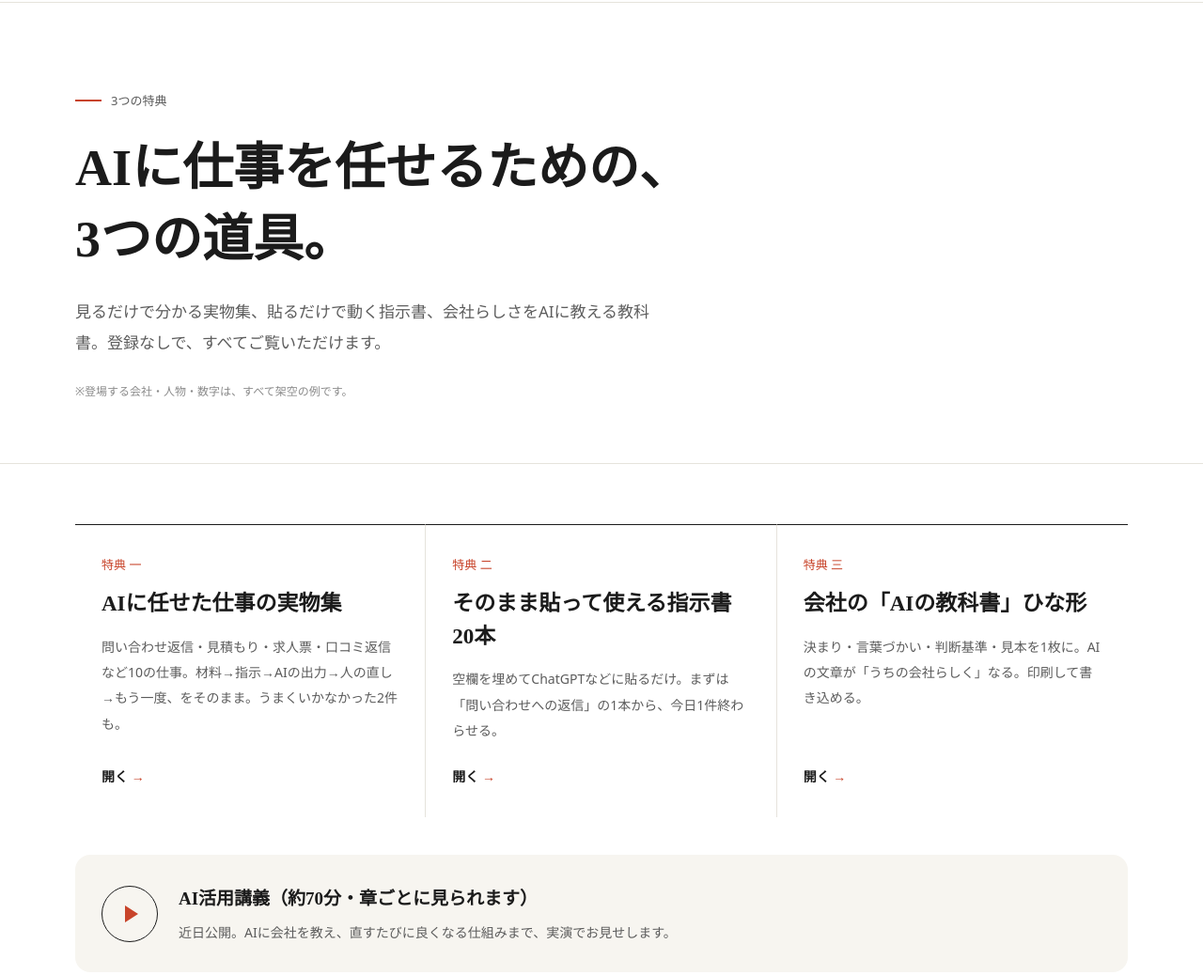
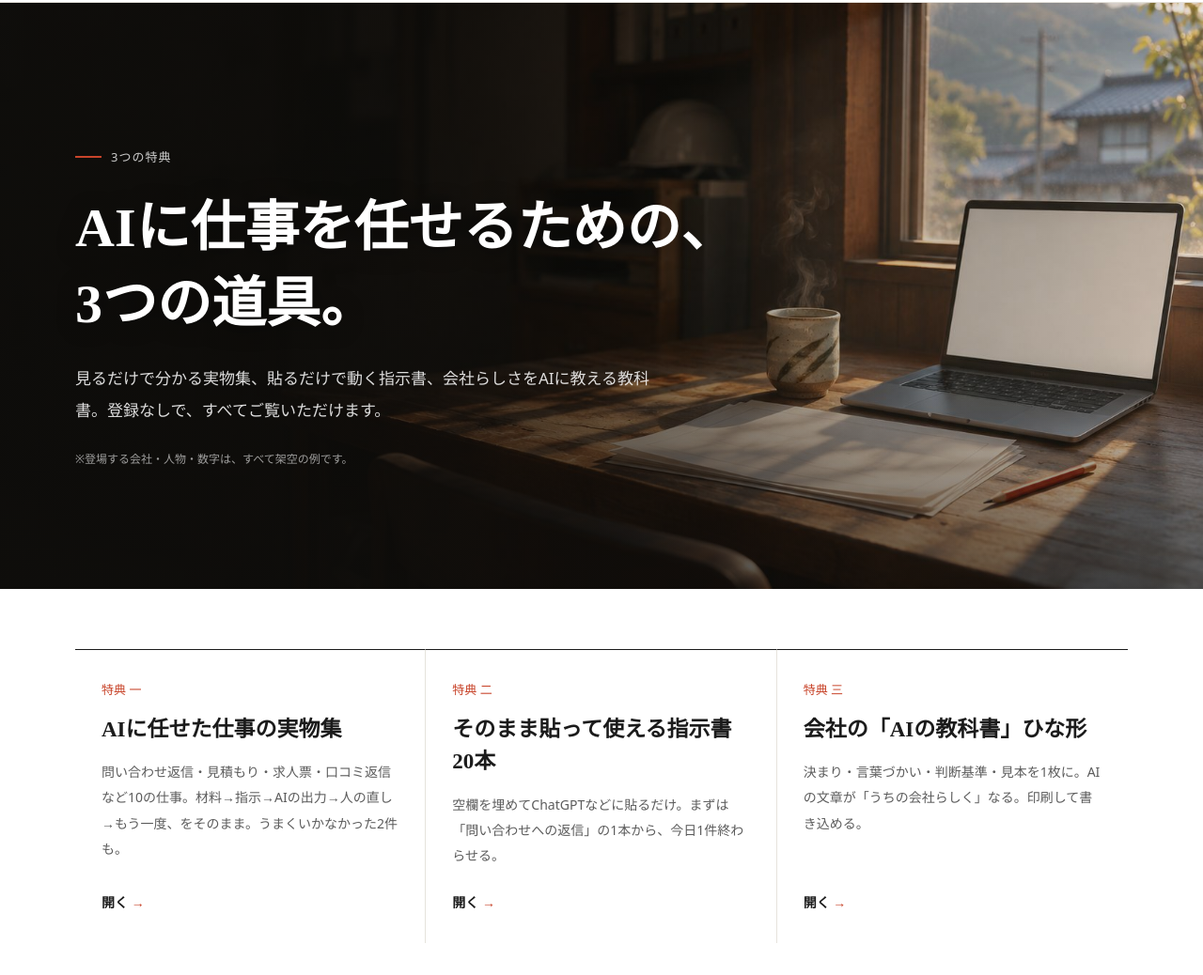
Before and after one commit to katsuraharuki/senmon-ai, a plain HTML site: page tokuten/index.html in a window 1280 px wide. Shown: the part 61-1099 px from the top of the page at 94% size. Drawn offline with Linux system fonts and the light colour scheme; a web font is replaced by a local one.

Commit message:
特典サイトに背景写真を追加（表紙と70分講義の枠に没入感）
Co-Authored-By: Claude Opus 5.5 <noreply@anthropic.com>

```diff
--- a/tokuten/index.html
+++ b/tokuten/index.html
@@ -6,10 +6,10 @@
 <link href="https://fonts.googleapis.com/css2?family=BIZ+UDPGothic:wght@400;700&family=Shippori+Mincho+B1:wght@600;700&display=swap" rel="stylesheet">
 <link rel="stylesheet" href="style.css"></head><body>
 <header class="top"><div class="in"><a class="brand" href="index.html">自社専門AI <i>特典</i></a><nav class="nav"><a href="index.html" class="on">特典の一覧</a><a href="jitsubutsu.html" class="">実物集</a><a href="shijisho.html" class="">指示書</a><a href="kyokasho.html" class="">AIの教科書</a><a href="sozai.html" class="">材料一式</a></nav></div></header>
-<section class="hero"><div class="in"><span class="kicker">3つの特典</span><h1>AIに仕事を任せるための、<br>3つの道具。</h1><p>見るだけで分かる実物集、貼るだけで動く指示書、会社らしさをAIに教える教科書。登録なしで、すべてご覧いただけます。</p>
+<section class="hero big"><div class="in"><span class="kicker">3つの特典</span><h1>AIに仕事を任せるための、<br>3つの道具。</h1><p>見るだけで分かる実物集、貼るだけで動く指示書、会社らしさをAIに教える教科書。登録なしで、すべてご覧いただけます。</p>
 <p class="note">※登場する会社・人物・数字は、すべて架空の例です。</p></div></section>
 <div class="cards"><a class="card" href="jitsubutsu.html"><span class="n">特典 一</span><h2>AIに任せた仕事の実物集</h2><p>問い合わせ返信・見積もり・求人票・口コミ返信など10の仕事。材料→指示→AIの出力→人の直し→もう一度、をそのまま。うまくいかなかった2件も。</p><span class="go">開く</span></a><a class="card" href="shijisho.html"><span class="n">特典 二</span><h2>そのまま貼って使える指示書20本</h2><p>空欄を埋めてChatGPTなどに貼るだけ。まずは「問い合わせへの返信」の1本から、今日1件終わらせる。</p><span class="go">開く</span></a><a class="card" href="kyokasho.html"><span class="n">特典 三</span><h2>会社の「AIの教科書」ひな形</h2><p>決まり・言葉づかい・判断基準・見本を1枚に。AIの文章が「うちの会社らしく」なる。印刷して書き込める。</p><span class="go">開く</span></a></div>
-<div class="lecture"><div class="box"><span class="play"></span><div><h2>AI活用講義（約70分・章ごとに見られます）</h2><p>近日公開。AIに会社を教え、直すたびに良くなる仕組みまで、実演でお見せします。</p></div></div></div>
+<div class="lecture"><div class="box"><span class="play"></span><div><p class="lk">LECTURE ／ 約70分・章ごとに見られます</p><h2>AI活用講義</h2><p>近日公開。AIに会社を教え、直すたびに良くなる仕組みまで、実演でお見せします。</p></div></div></div>
 <section class="how"><h2 class="sec">おすすめの使い方</h2><ol>
 <li><b>実物集で、AIの「直し方」を見る</b>きれいな完成品ではなく、人がどこを直したかを見ると、自社で使う姿が浮かびます。</li>
 <li><b>指示書の「まずこの1本」を試す</b>届いた問い合わせを1通、空欄を埋めた指示文と一緒にAIへ。今日1件、下書きが終わります。</li>
--- a/tokuten/style.css
+++ b/tokuten/style.css
@@ -13,14 +13,18 @@ a{color:var(--ink);text-decoration-color:var(--accent);text-underline-offset:3px
 .nav a{font-size:13px;text-decoration:none;color:var(--sub);padding:6px 12px;white-space:nowrap;border-bottom:2px solid transparent}
 .nav a.on{color:var(--ink);border-bottom-color:var(--accent)}
 .nav a:hover{color:var(--ink)}
-/* 表紙：白地に大きな明朝 */
-.hero{border-bottom:1px solid var(--line)}
-.hero .in{max-width:1160px;margin:0 auto;padding:84px 20px 64px}
-.kicker{display:inline-flex;align-items:center;gap:10px;font-size:13px;color:var(--sub);margin-bottom:22px}
+/* 表紙：写真の上に墨のグラデと白い明朝（v3・没入感） */
+.hero{position:relative;overflow:hidden;background:#141311 url(img/hero.jpg) center right/cover no-repeat;color:#fff;isolation:isolate}
+.hero:before{content:"";position:absolute;inset:0;z-index:-1;background:linear-gradient(90deg,rgba(14,13,11,.88) 0%,rgba(14,13,11,.72) 38%,rgba(14,13,11,.25) 72%,rgba(14,13,11,.1) 100%),linear-gradient(0deg,rgba(14,13,11,.55),rgba(14,13,11,0) 40%)}
+.hero .in{max-width:1160px;margin:0 auto;padding:120px 20px 96px;animation:rise 1s ease-out both}
+.hero.big .in{min-height:min(78vh,760px);display:flex;flex-direction:column;justify-content:center}
+.kicker{display:inline-flex;align-items:center;gap:10px;font-size:13px;color:rgba(255,255,255,.78);margin-bottom:22px;letter-spacing:.08em}
 .kicker:before{content:"";width:28px;height:2px;background:var(--accent)}
-.hero h1{font-size:clamp(30px,5.4vw,54px);line-height:1.4;margin:0 0 22px;color:var(--ink)}
-.hero p{color:var(--sub);max-width:640px;margin:0;font-size:17px}
-.note{font-size:12px!important;color:var(--mute)!important;margin-top:24px!important}
+.hero h1{font-size:clamp(30px,5.4vw,58px);line-height:1.4;margin:0 0 22px;color:#fff;text-shadow:0 2px 24px rgba(0,0,0,.35)}
+.hero p{color:rgba(255,255,255,.86);max-width:620px;margin:0;font-size:17px}
+.note{font-size:12px!important;color:rgba(255,255,255,.6)!important;margin-top:24px!important}
+@keyframes rise{from{opacity:0;transform:translateY(14px)}to{opacity:1;transform:none}}
+@media (prefers-reduced-motion:reduce){.hero .in{animation:none}}
 /* 本文と目次 */
 .wrap{max-width:1160px;margin:0 auto;padding:56px 20px 96px;display:grid;grid-template-columns:230px minmax(0,1fr);gap:64px}
 .toc{position:sticky;top:78px;align-self:start;max-height:calc(100vh - 100px);overflow:auto;font-size:13px}
@@ -82,11 +86,13 @@ h2.sec:first-child{margin-top:0}
 .card p{font-size:14px;color:var(--sub);margin:0 0 22px;flex:1}
 .card .go{font-size:14px;font-weight:700}
 .card .go:after{content:" →";color:var(--accent)}
-.lecture{max-width:1160px;margin:0 auto;padding:16px 20px 40px}
-.lecture .box{background:var(--paper);border-radius:16px;padding:28px;display:flex;gap:22px;align-items:center}
-.lecture .play{flex:none;width:60px;height:60px;border-radius:50%;border:1px solid var(--ink);display:grid;place-items:center}
-.lecture .play:after{content:"";border-left:14px solid var(--accent);border-top:9px solid transparent;border-bottom:9px solid transparent;margin-left:4px}
-.lecture h2{margin:0 0 4px;font-size:19px}.lecture p{margin:0;font-size:14px;color:var(--sub)}
+.lecture{max-width:1160px;margin:0 auto;padding:24px 20px 48px}
+.lecture .box{position:relative;overflow:hidden;isolation:isolate;border-radius:18px;min-height:360px;padding:48px;display:flex;gap:28px;align-items:center;color:#fff;background:#0f0e0d url(img/lecture.jpg) center right/cover no-repeat}
+.lecture .box:before{content:"";position:absolute;inset:0;z-index:-1;background:linear-gradient(90deg,rgba(12,11,10,.9) 0%,rgba(12,11,10,.7) 45%,rgba(12,11,10,.15) 100%)}
+.lecture .play{flex:none;width:76px;height:76px;border-radius:50%;border:1px solid rgba(255,255,255,.7);display:grid;place-items:center;background:rgba(255,255,255,.06);backdrop-filter:blur(4px)}
+.lecture .play:after{content:"";border-left:18px solid var(--accent);border-top:11px solid transparent;border-bottom:11px solid transparent;margin-left:5px}
+.lecture .lk{font-size:12px;letter-spacing:.12em;color:rgba(255,255,255,.7);margin:0 0 8px}
+.lecture h2{margin:0 0 10px;font-size:clamp(22px,3vw,30px);line-height:1.5;color:#fff}.lecture p{margin:0;font-size:15px;color:rgba(255,255,255,.82);max-width:520px}
 .how{max-width:1160px;margin:0 auto;padding:32px 20px 100px}
 .how ol{counter-reset:s;list-style:none;padding:0;display:grid;grid-template-columns:repeat(3,1fr);gap:28px}
 .how li{counter-increment:s;font-size:14px;color:var(--sub)}
@@ -95,6 +101,6 @@ h2.sec:first-child{margin-top:0}
 footer{border-top:1px solid var(--line);color:var(--mute);font-size:12px;text-align:center;padding:28px 20px 40px}
 .pager{display:flex;justify-content:space-between;gap:12px;border-top:1px solid var(--line);margin-top:64px;padding-top:24px}
 .pager a{text-decoration:none;font-size:14px;font-weight:700}
-@media (max-width:900px){.wrap{grid-template-columns:1fr;gap:28px;padding-top:32px}.toc{position:static;max-height:none;background:var(--paper);padding:16px 18px;border-radius:12px}.cards,.how ol{grid-template-columns:1fr}.card{border-right:0}.hero .in{padding:56px 20px 44px}}
-@media (max-width:560px){.step{padding-left:0}.step:before{position:static;display:inline-grid;margin-bottom:8px}.step:after{display:none}.first{padding:24px 18px 6px}.lecture .box{flex-direction:column;align-items:flex-start}body{font-size:15px}.hero p{font-size:15px}}
-@media print{.top,.toc,.copy,.printbtn,footer,.pager{display:none!important}.wrap{display:block;padding:0}.hero .in{padding:0 0 16px}body{font-size:12px}.blank{min-height:60px}}
+@media (max-width:900px){.wrap{grid-template-columns:1fr;gap:28px;padding-top:32px}.toc{position:static;max-height:none;background:var(--paper);padding:16px 18px;border-radius:12px}.cards,.how ol{grid-template-columns:1fr}.card{border-right:0}.hero .in{padding:72px 20px 56px}.hero{background-position:70% center}.hero:before{background:linear-gradient(0deg,rgba(14,13,11,.9) 0%,rgba(14,13,11,.7) 55%,rgba(14,13,11,.45) 100%)}.lecture .box{padding:32px 24px;min-height:300px;background-position:75% center}.lecture .box:before{background:linear-gradient(0deg,rgba(12,11,10,.92),rgba(12,11,10,.55))}}
+@media (max-width:560px){.step{padding-left:0}.step:before{position:static;display:inline-grid;margin-bottom:8px}.step:after{display:none}.first{padding:24px 18px 6px}.lecture .box{flex-direction:column;align-items:flex-start}body{font-size:15px}.hero p{font-size:15px}.hero h1{font-size:25px}.hero.big .in{min-height:auto}}
+@media print{.top,.toc,.copy,.printbtn,footer,.pager{display:none!important}.wrap{display:block;padding:0}.hero{background:none;color:var(--ink)}.hero:before{display:none}.hero h1{color:var(--ink);text-shadow:none}.hero p,.kicker,.note{color:var(--sub)!important}.hero .in{padding:0 0 16px;animation:none}body{font-size:12px}.blank{min-height:60px}}
```
Also changed, not shown: tokuten/img/hero.jpg (added), tokuten/img/lecture.jpg (added).
